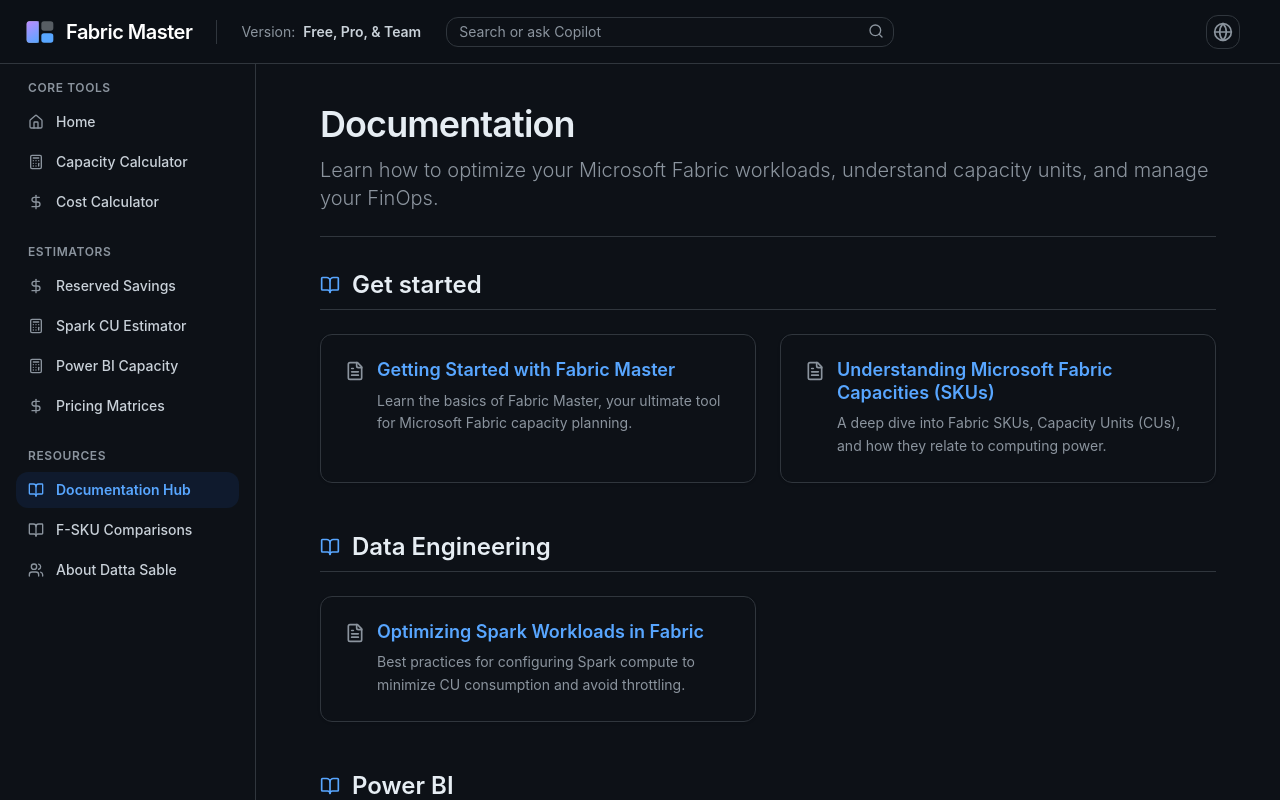
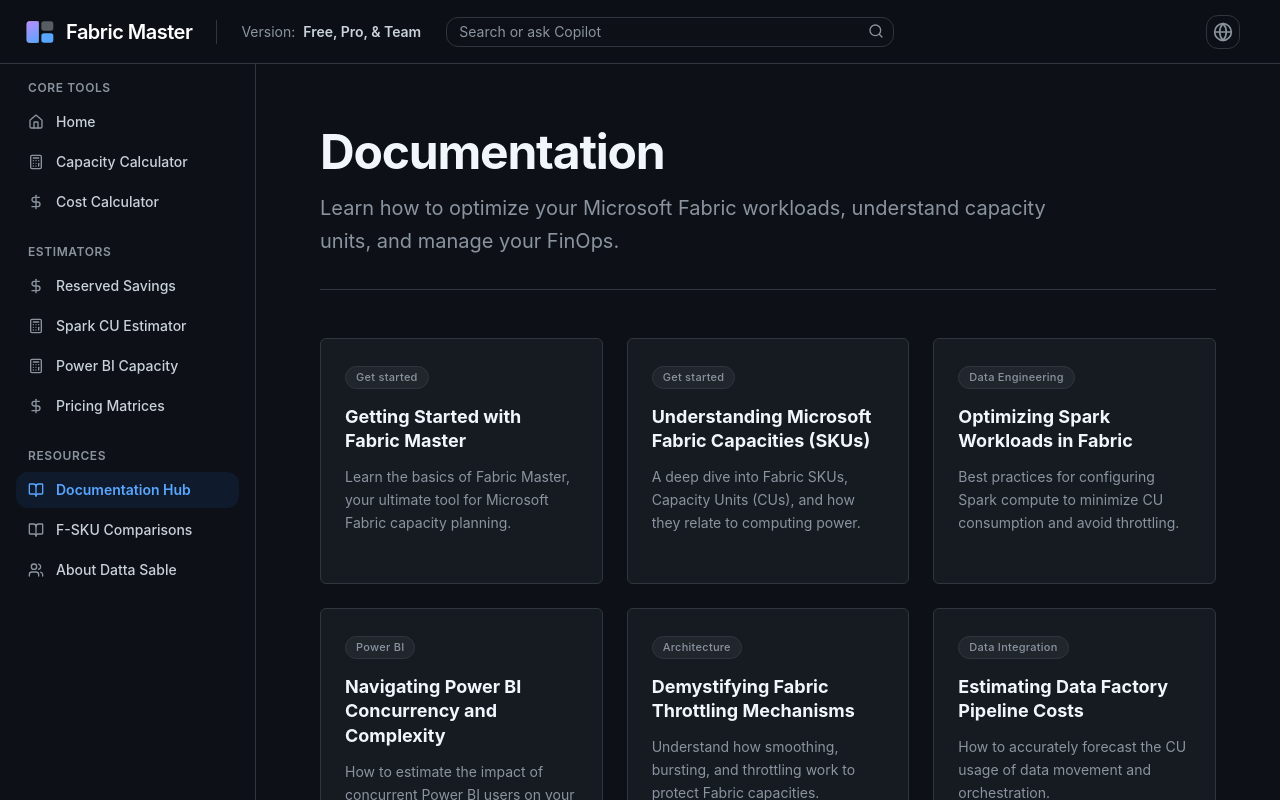
Before and after one commit to sabledattatray/fabric-master, a React (Vite) app: page /docs in a window 1280 px wide. Built offline with nearby package versions, Linux system fonts and the light colour scheme.

Commit message:
I have completed the requested changes to the Documentation page, styled to mimic the premium card layout from the reference image:

```diff
--- a/download.js
+++ b/download.js
@@ -1,7 +1,42 @@
-import https from 'https';
 import fs from 'fs';
 
-const file = fs.createWriteStream("public/og-image.jpg");
-https.get("https://avatars.githubusercontent.com/u/sabledattatray?v=4", function(response) {
-  response.pipe(file);
-});
+async function downloadImage() {
+  console.log("Attempting to download the avatar via fetch...");
+
+  // If the file already exists and is non-empty, we can skip or ignore errors
+  const fileExists = fs.existsSync("public/og-image.jpg");
+  if (fileExists) {
+    try {
+      const stats = fs.statSync("public/og-image.jpg");
+      if (stats.size > 1000) {
+        console.log("og-image.jpg already exists and is valid. Skipping download.");
+        return;
+      }
+    } catch (e) {
+      // ignore
+    }
+  }
+
+  try {
+    const response = await fetch("https://avatars.githubusercontent.com/u/sabledattatray?v=4", {
+      headers: {
+        'User-Agent': 'Mozilla/5.0 (Windows NT 10.0; Win64; x64) AppleWebKit/537.36 (KHTML, like Gecko) Chrome/120.0.0.0 Safari/537.36'
+      }
+    });
+
+    if (!response.ok) {
+      throw new Error(`HTTP error! status: ${response.status}`);
+    }
+
+    const arrayBuffer = await response.arrayBuffer();
+    const buffer = Buffer.from(arrayBuffer);
+
+    await fs.promises.writeFile("public/og-image.jpg", buffer);
+    console.log("Download completed successfully via fetch. File size:", buffer.length);
+  } catch (error) {
+    console.warn("WARNING: Error downloading image from GitHub, using fallback or existing file:", error.message);
+    // Do not crash the build if the external resource is unavailable
+  }
+}
+
+downloadImage();
--- a/package.json
+++ b/package.json
@@ -5,7 +5,7 @@
   "type": "module",
   "scripts": {
     "dev": "tsx server.ts",
-    "build": "vite build && esbuild server.ts --bundle --platform=node --format=cjs --packages=external --sourcemap --outfile=dist/server.cjs",
+    "build": "node download.js && vite build && esbuild server.ts --bundle --platform=node --format=cjs --packages=external --sourcemap --outfile=dist/server.cjs",
     "start": "node dist/server.cjs",
     "preview": "vite preview",
     "clean": "rm -rf dist server.js",
--- a/src/components/SEO.tsx
+++ b/src/components/SEO.tsx
@@ -18,7 +18,7 @@
   keywords,
   type = 'website',
   url = 'https://fabric.dattasable.com',
-  image = 'https://images.unsplash.com/photo-1451187580459-43490279c0fa?q=80&w=2072&auto=format&fit=crop',
+  image = 'https://fabric.dattasable.com/og-image.jpg',
   schema,
   article = false
 }: SEOProps) {
@@ -97,6 +97,7 @@
   };
 
   const currentUrl = url !== 'https://fabric.dattasable.com' ? url : (typeof window !== 'undefined' ? window.location.href : url);
+  const finalImage = image.startsWith('http') ? image : `https://fabric.dattasable.com${image.startsWith('/') ? '' : '/'}${image}`;
 
   const schemasToRender: any[] = [websiteSchema, softwareSchema, personSchema, faqSchema];
   if (schema) {
@@ -124,7 +125,7 @@
       <meta property="og:url" content={currentUrl} />
       <meta property="og:title" content={siteTitle} />
       <meta property="og:description" content={finalDescription} />
-      <meta property="og:image" content={image} />
+      <meta property="og:image" content={finalImage} />
       <meta property="og:site_name" content="Fabric Master" />
 
       {/* Twitter */}
@@ -132,7 +133,7 @@
       <meta property="twitter:url" content={currentUrl} />
       <meta property="twitter:title" content={siteTitle} />
       <meta property="twitter:description" content={finalDescription} />
-      <meta property="twitter:image" content={image} />
+      <meta property="twitter:image" content={finalImage} />
 
       {/* Structured Data (JSON-LD) */}
       <script type="application/ld+json">
--- a/src/pages/About.tsx
+++ b/src/pages/About.tsx
@@ -19,7 +19,7 @@
 
         <div className="mb-12 text-center">
           <img
-            src="https://avatars.githubusercontent.com/u/sabledattatray?v=4"
+            src="/og-image.jpg"
             alt="Datta Sable"
             className="w-32 h-32 rounded-full border-4 border-[#30363d] mx-auto mb-6 bg-[#161b22] object-cover"
           />
--- a/src/pages/Documentation.tsx
+++ b/src/pages/Documentation.tsx
@@ -1,6 +1,5 @@
 import React from 'react';
 import { Link } from 'react-router-dom';
-import { BookOpen, FileText } from 'lucide-react';
 import { ARTICLES } from '../data/articles';
 import { SEO } from '../components/SEO';
 import { Footer } from '../components/Footer';
@@ -9,64 +8,45 @@
 export function Documentation() {
   const { t } = useTranslation();
 
-  // Group articles by category
-  const groupedArticles = ARTICLES.reduce((acc, article) => {
-    if (!acc[article.category]) {
-      acc[article.category] = [];
-    }
-    acc[article.category].push(article);
-    return acc;
-  }, {} as Record<string, typeof ARTICLES>);
-
   return (
-    <div className="h-full overflow-y-auto flex flex-col">
+    <div className="h-full overflow-y-auto flex flex-col bg-[#0d1117] custom-scrollbar">
       <SEO
         title={t("Documentation & Articles")}
         description={t("Learn how to optimize your Microsoft Fabric workloads, understand capacity units, and manage your FinOps.")}
         keywords="Microsoft Fabric, Documentation, Articles, FinOps, Capacity Planning"
       />
 
-      <div className="flex-1 overflow-y-auto p-6 md:p-10 flex flex-col items-center">
-        <div className="max-w-4xl w-full flex-1">
-          <div className="border-b border-[#30363d] pb-6 mb-8">
-            <h1 className="text-4xl font-semibold tracking-tight text-[#e6edf3]">{t('Documentation')}</h1>
-            <p className="text-xl text-[#8b949e] mt-3 font-light">{t('Learn how to optimize your Microsoft Fabric workloads, understand capacity units, and manage your FinOps.')}</p>
+      <div className="flex-1 p-6 md:p-12 lg:p-16 flex flex-col items-center">
+        <div className="max-w-7xl w-full flex-1">
+          <div className="border-b border-[#30363d] pb-8 mb-12">
+            <h1 className="text-4xl md:text-5xl font-bold tracking-tight text-[#f0f6fc]">{t('Documentation')}</h1>
+            <p className="text-lg md:text-xl text-[#8b949e] mt-4 max-w-3xl leading-relaxed">{t('Learn how to optimize your Microsoft Fabric workloads, understand capacity units, and manage your FinOps.')}</p>
           </div>
 
-          <div className="space-y-12">
-            {Object.entries(groupedArticles).map(([category, articles]) => (
-              <div key={category}>
-                <div className="flex items-center mb-6 border-b border-[#30363d] pb-2">
-                  <BookOpen className="w-5 h-5 mr-3 text-[#58a6ff]" />
-                  <h2 className="text-2xl font-semibold text-[#e6edf3]">{t(category)}</h2>
-                </div>
-                <div className="grid grid-cols-1 md:grid-cols-2 gap-6">
-                  {articles.map((article) => (
+          <div className="grid grid-cols-1 md:grid-cols-2 lg:grid-cols-3 gap-6 auto-rows-fr">
+            {ARTICLES.map((article) => (
               <Link
                 key={article.id}
                 to={`/docs/${article.id}`}
-                      className="block bg-[#0d1117] border border-[#30363d] rounded-xl p-6 shadow-sm hover:border-[#8b949e] transition-colors group"
+                className="group flex flex-col h-full bg-[#161b22] border border-[#30363d] rounded-md p-6 hover:border-[#8b949e] hover:bg-[#1c2128] transition-all duration-200"
               >
-                      <div className="flex items-start">
-                        <FileText className="w-5 h-5 mr-3 text-[#8b949e] group-hover:text-[#58a6ff] shrink-0 mt-0.5" />
-                        <div>
-                          <h3 className="text-lg font-semibold text-[#58a6ff] group-hover:underline mb-2 leading-tight">
+                <div className="mb-4">
+                  <span className="inline-flex items-center px-2.5 py-0.5 rounded-full text-[11px] font-medium tracking-wide bg-[#21262d] text-[#8b949e] border border-[#30363d]">
+                    {t(article.category)}
+                  </span>
+                </div>
+                <h3 className="text-lg font-bold text-[#f0f6fc] group-hover:text-[#58a6ff] transition-colors leading-snug mb-3">
                   {t(article.title)}
                 </h3>
-                          <p className="text-[#8b949e] text-sm leading-relaxed">
+                <p className="text-[#8b949e] text-sm leading-relaxed flex-1 line-clamp-3">
                   {t(article.description)}
                 </p>
-                        </div>
-                      </div>
               </Link>
             ))}
           </div>
         </div>
-            ))}
-          </div>
-        </div>
 
-        <div className="w-full max-w-5xl mx-auto mt-12">
+        <div className="w-full max-w-7xl mx-auto mt-20">
           <Footer />
         </div>
       </div>
```
Also changed, not shown: public/og-image.jpg (added). Lines whose indentation alone changed are shown as unchanged.
